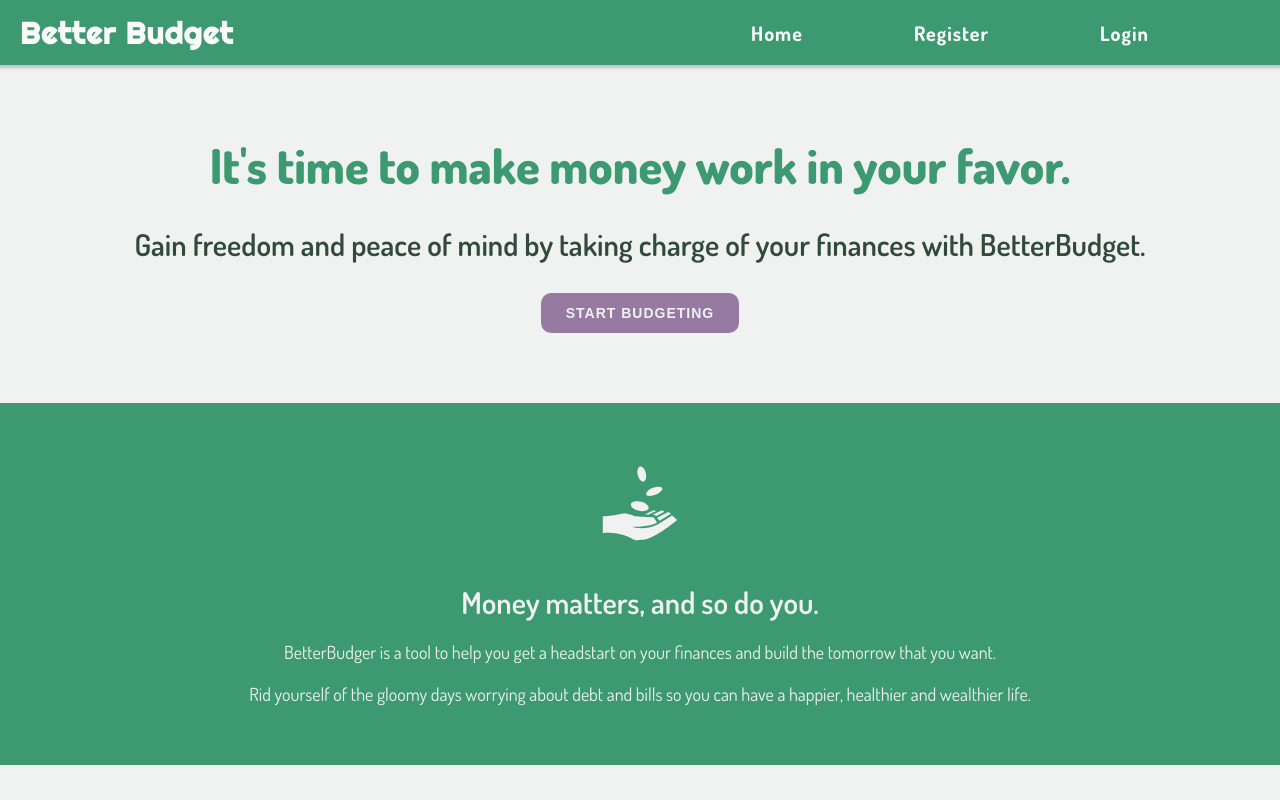
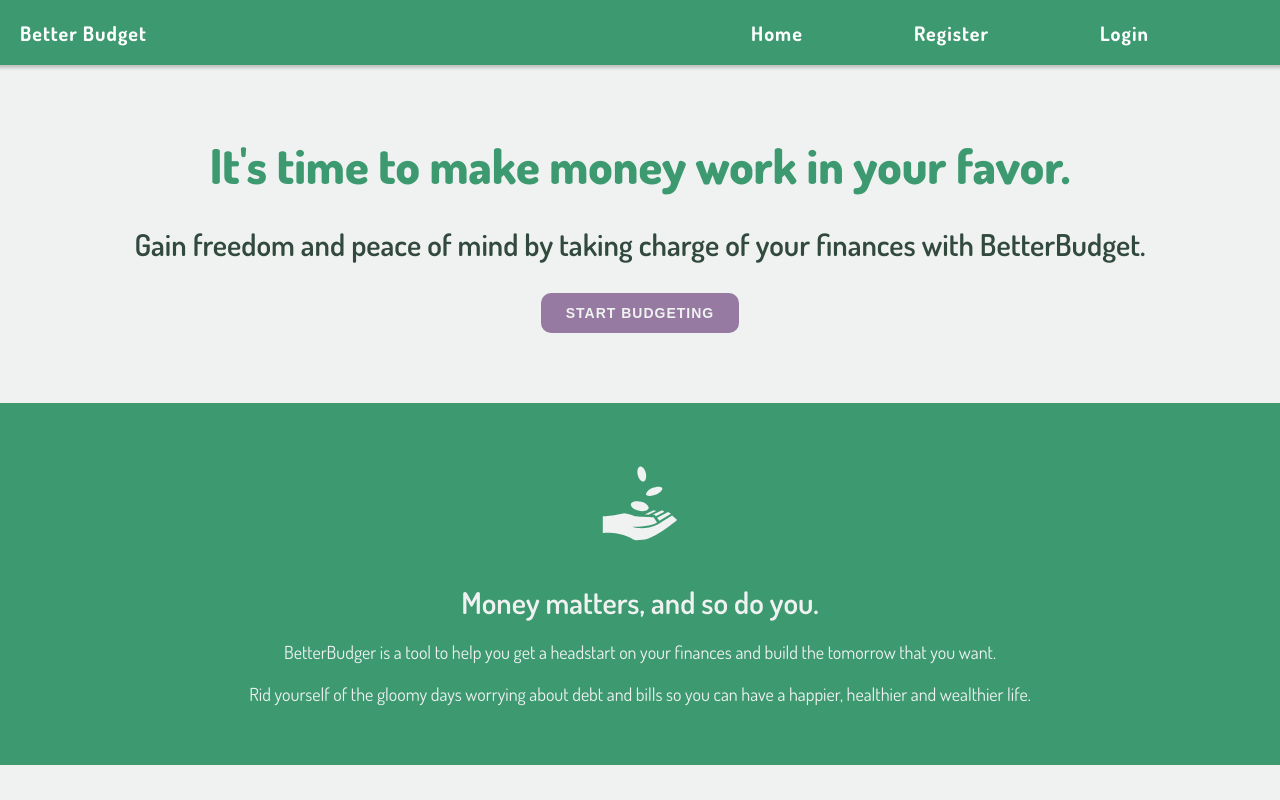
Before and after one commit to JohnSebastian3/better-budget, a React (Create React App) app in the folder client/: page / in a window 1280 px wide. Shown: the top 800 px of the page. Built offline with nearby package versions, Linux system fonts and the light colour scheme; no server answers; a web font is replaced by a local one.

Commit message:
Modify styles

```diff
--- a/client/src/components/NavBar/NavBar/NavBar.module.css
+++ b/client/src/components/NavBar/NavBar/NavBar.module.css
@@ -8,18 +8,21 @@
   box-shadow: 0px 1px 3px 2px rgba(0,0,0, 0.2);
 }
 
-.nav-container__logo {
+.nav-container__logo-container {
+  flex-grow: 1;
+}
+
+.logo {
   font-family: 'Righteous', sans-serif;
   font-size: 2.4rem;
-  flex-grow: 1;
   text-align: center;
   color: #3D9970;
 }
 
 @media screen and (min-width: 840px) {
-  .nav-container__logo {
+  .logo {
     flex-grow: 0;
-    color: #fafafa;
+    color: #EFF2F1;
     font-size: 3rem;
   }
 
```
